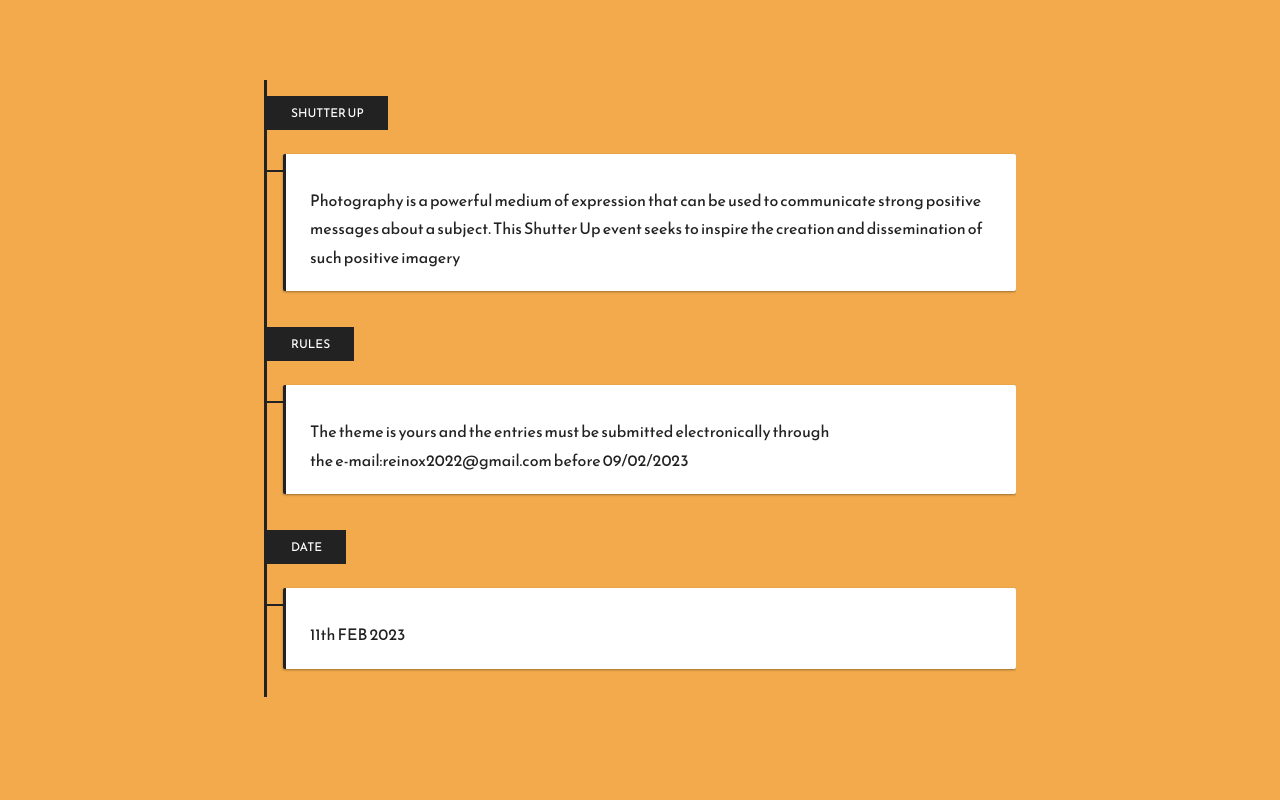
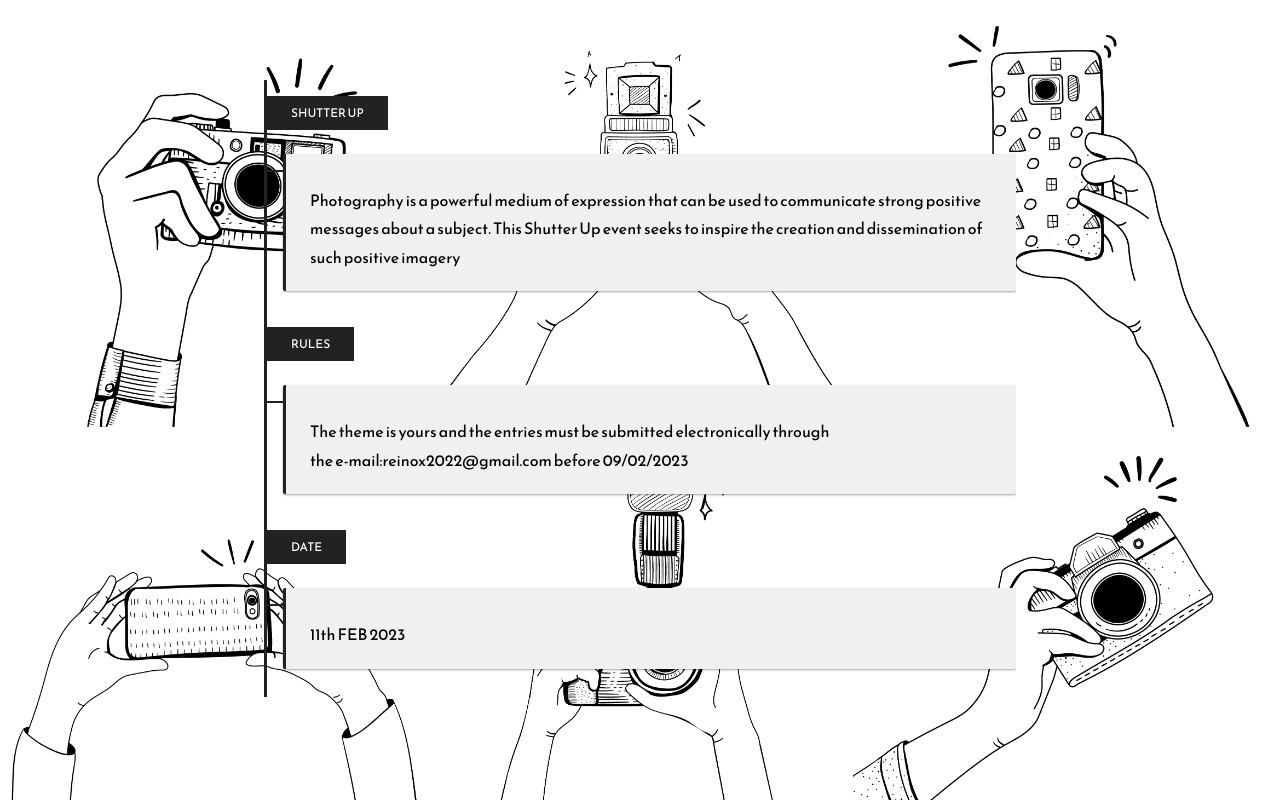
Before and after one commit to TODO-INC/reinox, a PHP site: page /___details/nt3.php in a window 1280 px wide. Run offline with PHP 8.4, Linux system fonts and the light colour scheme.

Commit message:
2nd year

```diff
--- a/___details/nt1.php
+++ b/___details/nt1.php
@@ -228,10 +228,9 @@ DEMO
 */
 
 body{
-  font-family: -apple-system, BlinkMacSystemFont, Segoe UI, Roboto, Open Sans, Ubuntu, Fira Sans, Helvetica Neue, sans-serif;
-  color: #222;
+  background-image:url(../___sources/_nt1.jpg);
+  background-size: cover;
 
-  background-color:#00A4CCFF;
   margin: 0;
   display: flex;
   flex-direction: column;
--- a/___details/nt2.php
+++ b/___details/nt2.php
@@ -215,8 +215,9 @@ SKIN
 
 
 body{
-  color: #222;
-  background-color:#EA738DFF;
+
+  background-image:url(../___sources/_nt2.jpg);
+  background-size: cover;
   margin: 0;
   display: flex;
   flex-direction: column;
--- a/___details/nt3.php
+++ b/___details/nt3.php
@@ -131,7 +131,7 @@ core styles
   border-radius: var(--timelineCardBorderRadius, 2px);
   border-left: var(--timelineCardBorderLeftWidth, 3px) solid var(--timelineCardBorderLeftColor, var(--uiTimelineMainColor));
   box-shadow: var(--timelineCardBoxShadow, 0 1px 3px 0 rgba(0, 0, 0, .12), 0 1px 2px 0 rgba(0, 0, 0, .24));
-  background-color: var(--timelineCardBackgroundColor, #fff);
+  background-color: #f0f0f0;
 }
 
 
@@ -211,7 +211,9 @@ SKIN
   left: -50%;
   z-index: -1;
 }
-
+.timeline-group{
+  background-color: #222;
+}
 /*
 =====
 SETTINGS
@@ -227,8 +229,9 @@ DEMO
 */
 
 body{
-  color: #222;
-  background-color:#F2AA4CFF;
+
+  background-image:url(../___sources/_nt3.jpg);
+  background-size: cover;
   margin: 0;
   display: flex;
   flex-direction: column;
--- a/___details/nt4.php
+++ b/___details/nt4.php
@@ -228,8 +228,9 @@ DEMO
 */
 
 body{
-  color: #222;
-  background-color:#76528BFF;
+
+  background-image:url(../___sources/_nt4.jpg);
+  background-size: cover;
   margin: 0;
   display: flex;
   flex-direction: column;
--- a/___details/t1.php
+++ b/___details/t1.php
@@ -180,7 +180,7 @@ SKIN
 */
 
 .timeline{
-  --uiTimelineMainColor: var(--timelineMainColor, #222);
+  --uiTimelineMainColor: var(--timelineMainColor, limegreen);
   --uiTimelineSecondaryColor: var(--timelineSecondaryColor, #fff);
 
   border-left: var(--timelineLineWidth, 3px) solid var(--timelineLineBackgroundColor, var(--uiTimelineMainColor));
@@ -237,7 +237,9 @@ DEMO
 */
 
 body{
-  background-color:#00539CFF;
+  background-image:url(../___sources/_t1.jpg);
+  background-size: cover;
+  /* background-color:#00539CFF; */
   margin: 0;
   display: flex;
   flex-direction: column;
--- a/___details/t2.php
+++ b/___details/t2.php
@@ -184,7 +184,7 @@ SKIN
 */
 
 .timeline{
-  --uiTimelineMainColor: var(--timelineMainColor, #222);
+  --uiTimelineMainColor: var(--timelineMainColor, red);
   --uiTimelineSecondaryColor: var(--timelineSecondaryColor, #fff);
 
   border-left: var(--timelineLineWidth, 3px) solid var(--timelineLineBackgroundColor, var(--uiTimelineMainColor));
@@ -241,7 +241,8 @@ DEMO
 */
 
 body{
-  background-color:#D01C1FFF;
+  background-image:url(../___sources/_t2.jpg);
+  background-size: cover;
   margin: 0;
   display: flex;
   flex-direction: column;
--- a/___details/t3.php
+++ b/___details/t3.php
@@ -232,7 +232,8 @@ DEMO
 */
 
 body{
-  background-color:#00B1D2FF;
+  background-image:url(../___sources/_t3.jpg);
+  background-size: cover;
   margin: 0;
   display: flex;
   flex-direction: column;
--- a/___details/t4.php
+++ b/___details/t4.php
@@ -182,7 +182,7 @@ SKIN
 */
 
 .timeline{
-  --uiTimelineMainColor: var(--timelineMainColor, #222);
+  --uiTimelineMainColor: var(--timelineMainColor, teal);
   --uiTimelineSecondaryColor: var(--timelineSecondaryColor, #fff);
 
   border-left: var(--timelineLineWidth, 3px) solid var(--timelineLineBackgroundColor, var(--uiTimelineMainColor));
@@ -239,7 +239,8 @@ DEMO
 */
 
 body{
-  background-color:#E683A9FF;
+  background-image:url(../___sources/_t4.jpg);
+  background-size: cover;
   margin: 0;
   display: flex;
   flex-direction: column;
```
Also changed, not shown: ___details/t5.php (+6 -4 lines), ___sources/_nt1.jpg (added), ___sources/_nt2.jpg (added), ___sources/_nt3.jpg (added), ___sources/_nt4.jpg (added), ___sources/_t2.jpg (added), ___sources/_t4.jpg (added), 4 other files.
